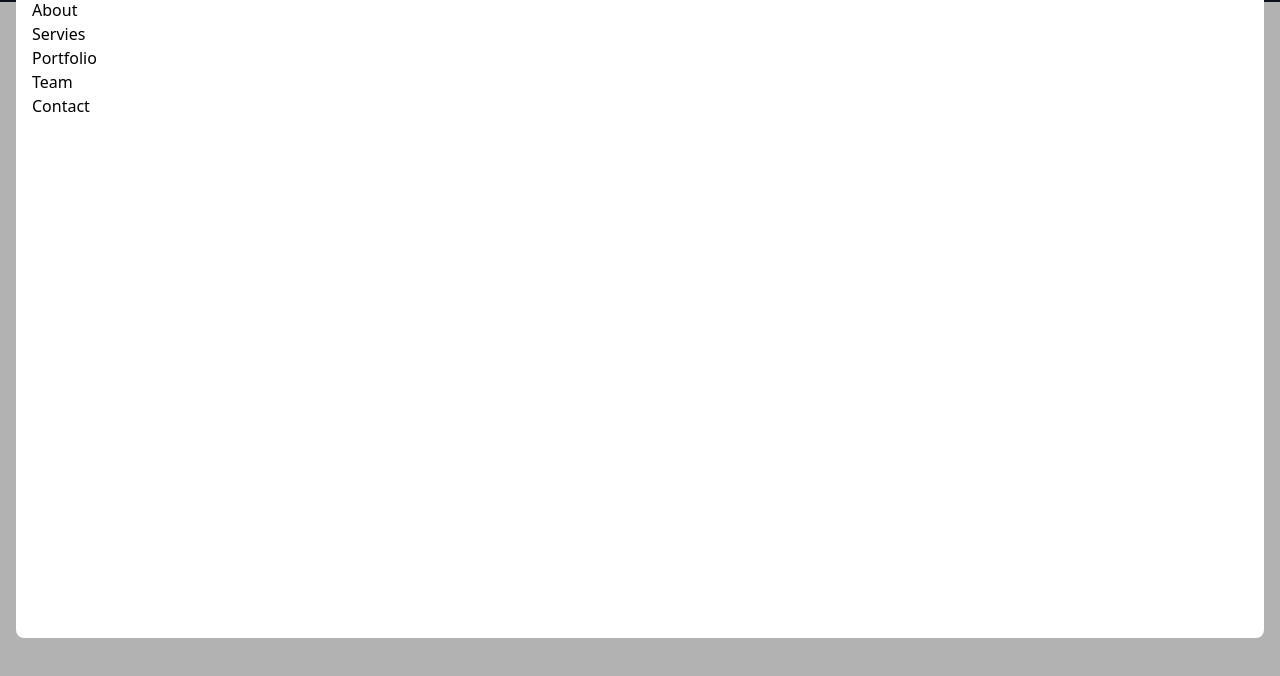
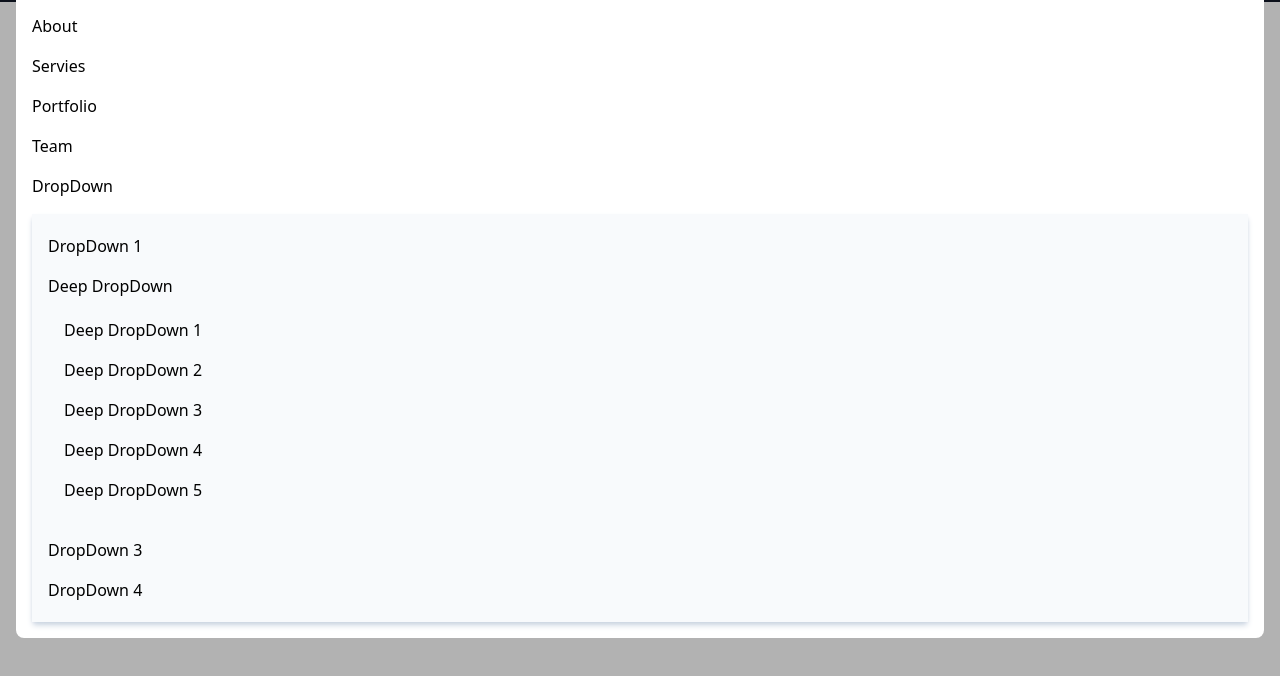
Before and after one commit to Arunkumar032024/landing-page-using-tailwind, a website built with Vite: page index.html in a window 1280 px wide. Both pictures are taken after a click on the icon 1253 px from the left and 72 px from the top of the page. Shown: the part 102-778 px from the top of the page. Built offline with nearby package versions, Linux system fonts and the light colour scheme.

Commit message:
Add nav item

```diff
--- a/index.html
+++ b/index.html
@@ -32,14 +32,31 @@
 
             <div class="navbar hidden fixed top-0 bottom-0 left-0 right-0 z-20 p-4" style="background-color: rgba(0,0,0,0.3);">
                 <p class="text-right pb-2 pe-0"><i class="fa-solid fa-xmark text-white text-3xl hover:cursor-pointer active:scale-95"></i></p>
-                <ul class="bg-white rounded-lg p-4 h-[85vh] ">
-                    <li><a href="#home">Home</a></li>
-                    <li><a href="#about">About</a></li>
-                    <li><a href="#services">Servies</a></li>
-                    <li><a href="#portfolio">Portfolio</a></li>
-                    <li><a href="#team">Team</a></li>
-                    <li><a href="#"></a></li>
-                    <li><a href="#contact">Contact</a></li>
+                <ul class="bg-white rounded-lg p-4 h-[85vh] overflow-auto">
+                    <li class="mb-4"><a class="active font-medium hover:text-red-500 transition-colors" href="#home">Home</a></li>
+                    <li class="mb-4"><a class="font-medium hover:text-red-500 transition-colors" href="#about">About</a></li>
+                    <li class="mb-4"><a class="font-medium hover:text-red-500 transition-colors" href="#services">Servies</a></li>
+                    <li class="mb-4"><a class="font-medium hover:text-red-500 transition-colors" href="#portfolio">Portfolio</a></li>
+                    <li class="mb-4"><a class="font-medium hover:text-red-500 transition-colors" href="#team">Team</a></li>
+                    <li class="mb-4">
+                        <a class="font-medium hover:text-red-500 transition-colors" href="#">DropDown</a>
+                        <ul class="shadow-md mt-4 shadow-slate-300 ps-4 py-1 bg-slate-50">
+                            <li class="my-4"><a class="font-medium hover:text-red-500 transition-colors" href="#">DropDown 1</a></li>
+                            <li class="mb-4">
+                                <a class="font-medium hover:text-red-500 transition-colors" href="#">Deep DropDown</a>
+                                <ul class="ps-4 py-1">
+                                    <li class="my-4"><a class="font-medium hover:text-red-500 transition-colors" href="#">Deep DropDown 1</a></li>
+                                    <li class="mb-4"><a class="font-medium hover:text-red-500 transition-colors" href="#">Deep DropDown 2</a></li>
+                                    <li class="mb-4"><a class="font-medium hover:text-red-500 transition-colors" href="#">Deep DropDown 3</a></li>
+                                    <li class="mb-4"><a class="font-medium hover:text-red-500 transition-colors" href="#">Deep DropDown 4</a></li>
+                                    <li class="mb-4"><a class="font-medium hover:text-red-500 transition-colors" href="#">Deep DropDown 5</a></li>
+                                </ul>
+                            </li>
+                            <li class="mb-4"><a class="font-medium hover:text-red-500 transition-colors" href="#">DropDown 3</a></li>
+                            <li class="mb-4"><a class="font-medium hover:text-red-500 transition-colors" href="#">DropDown 4</a></li>
+                        </ul>
+                    </li>
+                    <li class="mb-4"><a class="font-medium hover:text-red-500 transition-colors" href="#contact">Contact</a></li>
                 </ul>
             </div>
 
```
Also changed, not shown: assets/dist/output.css.
